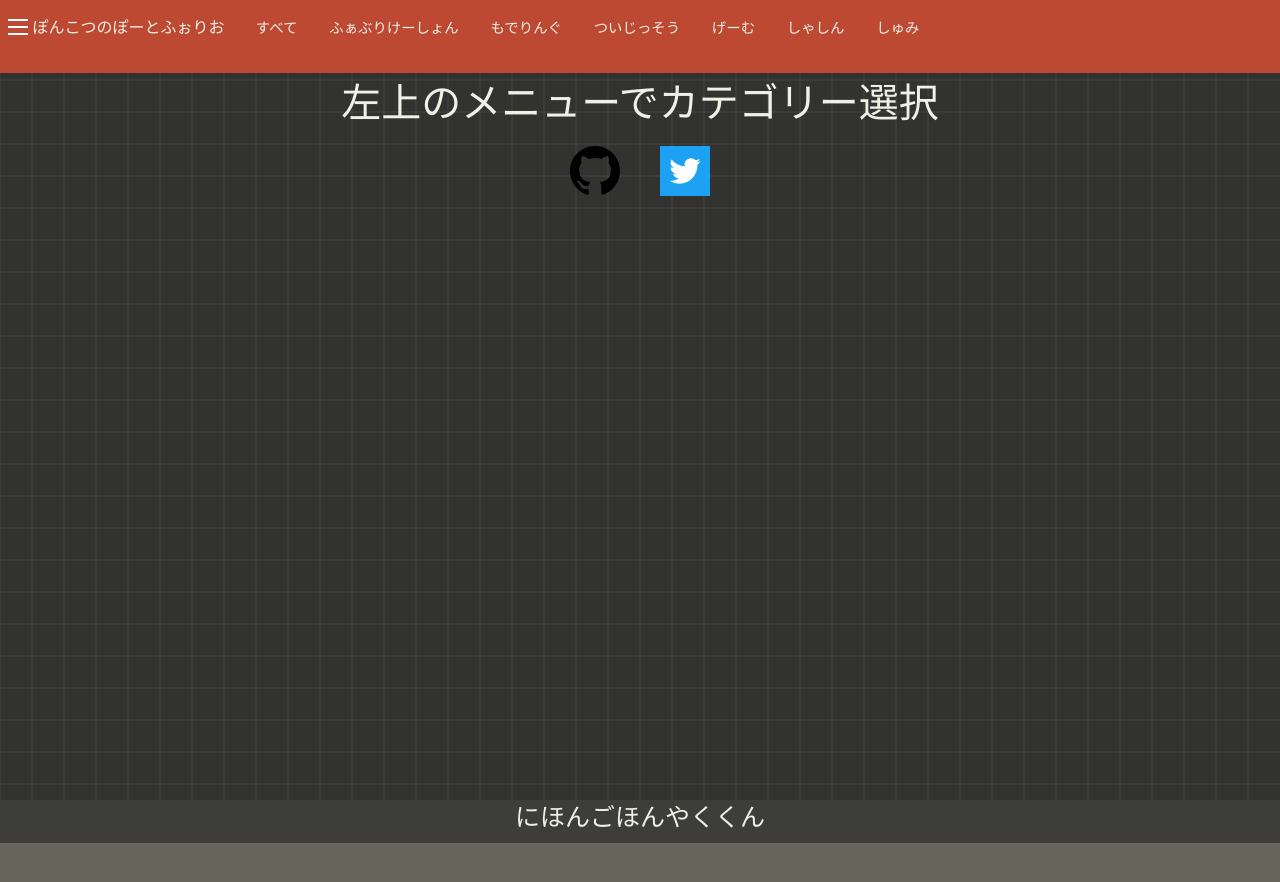
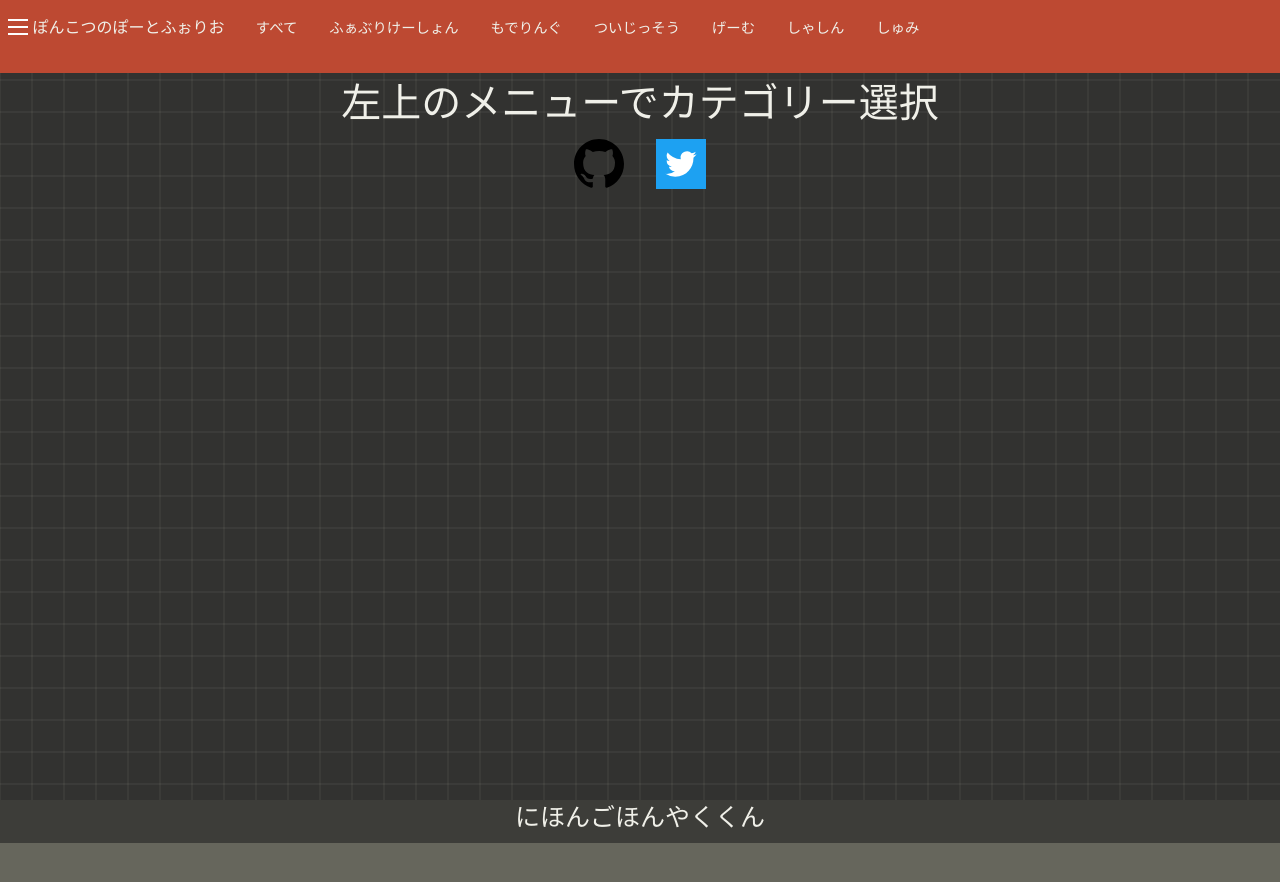
Before and after one commit to kzkponkotu/portfolio, a plain HTML site: page index.max.html in a window 1280 px wide. Shown: the top 882 px of the page. Drawn offline with Linux system fonts and the light colour scheme; a script that the page names is missing.

Commit message:
Add files via upload

```diff
--- a/index.max.html
+++ b/index.max.html
@@ -52,7 +52,7 @@
       <div id="top_title">
         <h1>ぽんこつのぽーとふぉりお</h1>
         <h2>左上のメニューでカテゴリー選択</h2>
-        <h2><a href="https://github.com/kzkponkotu"><img src="./img/top/github.svg" width="50em" height="50em"></a>　<a href="https://twitter.com/kzk_ponkotu"><img src="./img/top/twitter.svg" width="50em" height="50em"></a></h2>
+        <span><a href="https://github.com/kzkponkotu"><img src="./img/top/github.svg" width="50em" height="50em"></a><span style="padding: 1em 1em 1em 1em"></span><a href="https://twitter.com/kzk_ponkotu"><img src="./img/top/twitter.svg" width="50em" height="50em"></a></span>
       </div>
     </div><!--
     --><div class="slide remake slide_link" data-layzr="./img/slide/2.png" data-layzr-bg>
```
Also changed, not shown: index.html (+1 -1 lines).
